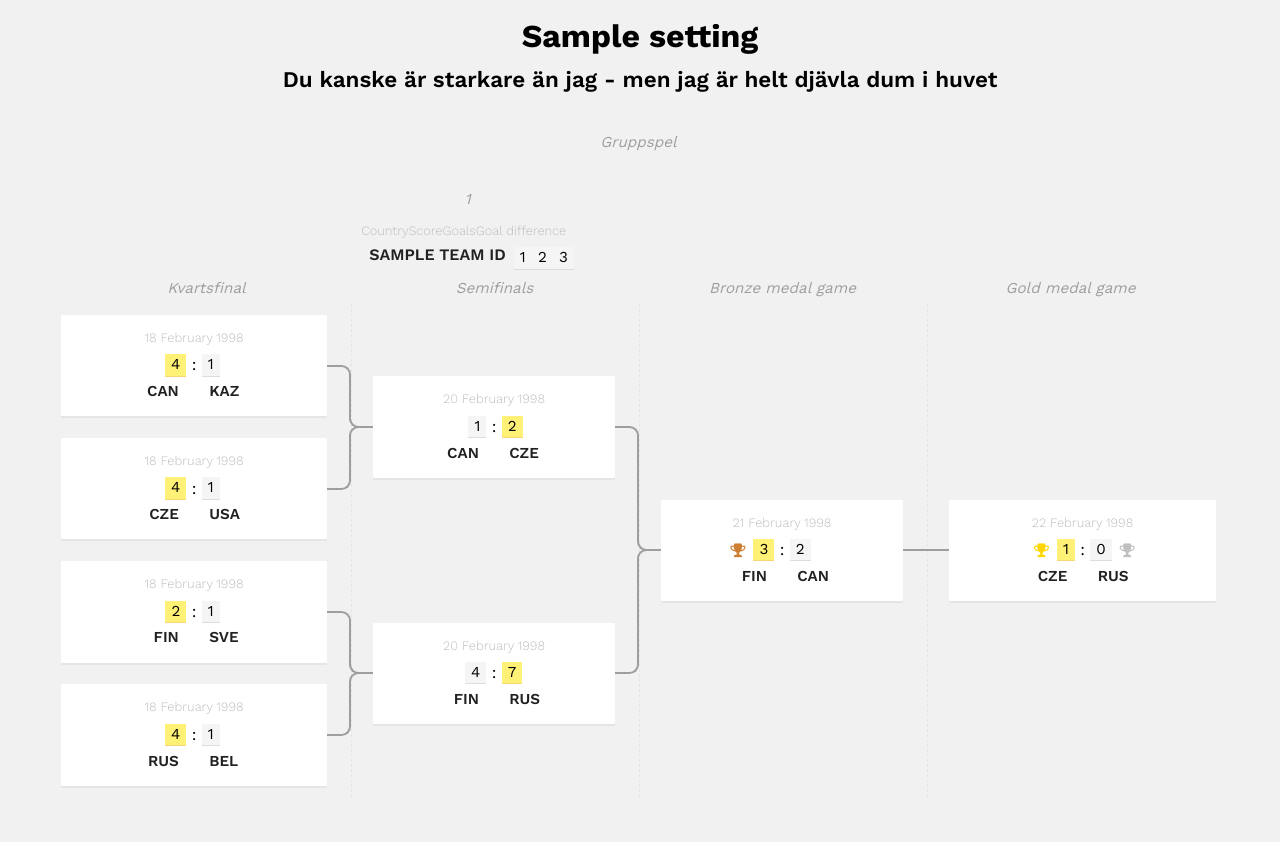
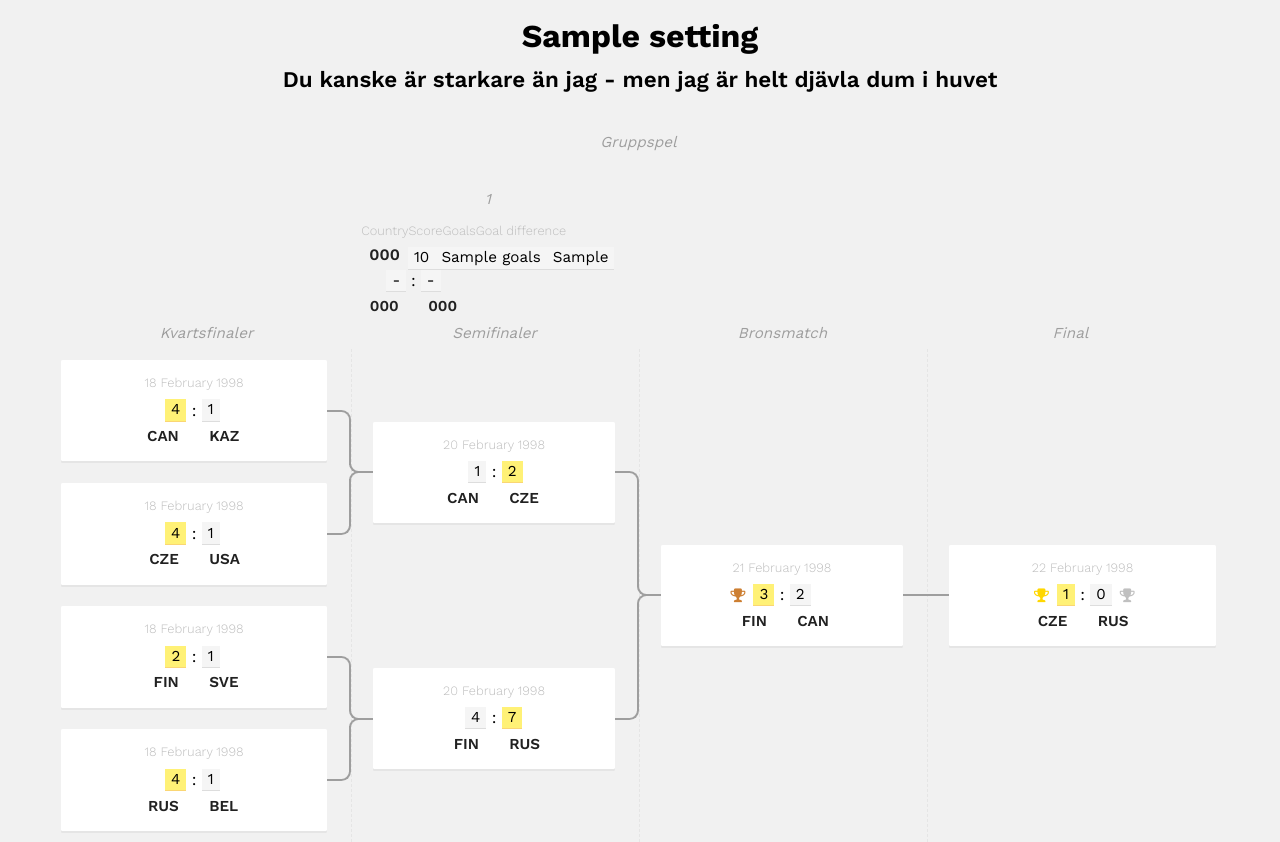
Before and after one commit to jackonelli/WednesdayWorldCup, a Flask app: template templates/index.html in a window 1280 px wide. Before the commit the page ends 788 px from the top, so only its background shows below. Run offline with Flask 2, Linux system fonts and the light colour scheme; the template is opened without the code that fills it: most values are stand-ins (such as "Sample title", 1, 10 or a date in 2020); some libraries are stand-ins or nearby versions.

Commit message:
Group matches, group sort
Automatic print of group matches.
Sorting groups alphabetically

```diff
--- a/app.py
+++ b/app.py
@@ -1,6 +1,7 @@
 from util.io import read_json_to_attrdict
 from lib.tournament import Tournament
 from flask import Flask, render_template
+
 app = Flask(__name__)
 META_SETTINGS = 'settings/meta.json'
 
@@ -10,6 +11,8 @@ def tournament():
     settings = read_json_to_attrdict(META_SETTINGS)
     world_cup = Tournament(settings)
     world_cup.populate()
+    #  world_cup.generate_dummy_results()
+
     return render_template('index.html', tournament=world_cup)
 
 
--- a/lib/group.py
+++ b/lib/group.py
@@ -25,7 +25,7 @@ class Group:
         self.finished = False
 
     def init_from_json(self, dict_):
-        self.id = dict_.name
+        self.id = 'Grupp ' + dict_.name[-1]
 
     def add_game_id(self, game_id):
         self.games.append(game_id)
--- a/main.py
+++ b/main.py
@@ -5,6 +5,7 @@ from lib.tournament import Tournament
 from lib.player import Player
 from util.io import read_json_to_attrdict
 from util.log import setup_logger
+import random
 META_SETTINGS = 'settings/meta.json'
 logger = logging.getLogger(__name__)
 
@@ -15,7 +16,8 @@ def main():
     setup_logger(log_path=os.path.join(settings.root, settings.logdir,  log_file))
     tournament = Tournament(settings)
     tournament.populate()
-    tournament.print_groups()
+    #  tournament.generate_dummy_results()
+    tournament.print_games()
 
 
 if __name__ == '__main__':
--- a/templates/index.html
+++ b/templates/index.html
@@ -46,24 +46,75 @@
                             {% set team = tournament.teams[team_id] %}
                             <tr class="tournament-group__team">
                                 <td class="tournament-group__country">
-                                    <abbr class="tournament-group__code" title="Canada">{{ team.name}}</abbr>
+                                    <abbr class="tournament-group__code" title="{{ team.name }}">{{ team.fifa_code}}</abbr>
                                     <span class="tournament-group__flag flag-icon flag-icon-{{team.iso2}}"
                                           aria-label="Flag"></span>
                                 </td>
                                 <td class="tournament-group__score">
-                                    <span class="tournament-group__number">1</span>
+                                    <span class="tournament-group__number">{{ team.points }}</span>
                                 </td>
                                 <td class="tournament-group__goals">
-                                    <span class="tournament-group__number">2</span>
+                                    <span class="tournament-group__number">{{ team.goals }}</span>
                                 </td>
                                 <td class="tournament-group__goaldiff">
-                                    <span class="tournament-group__number">3</span>
+                                    <span class="tournament-group__number">{{ team.goal_diff }}</span>
                                 </td>
                             </tr>
                             {% endfor %}
                             </tbody>
                         </table>
                     </div>
+                    {% for game_id in group.games %}
+                        {% set game = tournament.games[game_id] %}
+                        {% set home, away = tournament.teams[game.home_team], tournament.teams[game.away_team] %}
+                        {% if game.finished %}
+                            {% if game.home_result > game.away_result %}
+                                {% set home_ext, away_ext = "--winner", "" %}
+                                {% set home_result, away_result = game.home_result, game.away_result %}
+                            {% else %}
+                                {% set home_ext, away_ext = "", "--winner" %}
+                            {% endif %}
+                        {% else %}
+                            {% set home_result, away_result = "-", "-" %}
+                        {% endif %}
+                    <div class="tournament-group__match" tabindex="0">
+                        <table class="tournament-bracket__table">
+                            <!--<caption class="tournament-bracket__caption">
+                                <time datetime="1998-02-18">18 February 1998</time>
+                            </caption> -->
+                            <thead class="sr-only">
+                            <tr>
+                                <th>Country</th>
+                                <th>Score</th>
+                            </tr>
+                            </thead>
+                            <tbody class="tournament-bracket__content">
+                            <tr class="tournament-bracket__team tournament-bracket__team{{home_ext}}">
+                                <td class="tournament-bracket__country">
+                                    <abbr class="tournament-bracket__code" title="{{ home.name }}">
+                                        {{home.fifa_code}}</abbr>
+                                    <span class="tournament-bracket__flag flag-icon flag-icon-{{home.iso2}}"
+                                          aria-label="Flag"></span>
+                                </td>
+                                <td class="tournament-bracket__score">
+                                    <span class="tournament-bracket__number">{{home_result}}</span>
+                                </td>
+                            </tr>
+                            <tr class="tournament-bracket__team tournament-bracket__team">
+                                <td class="tournament-bracket__country">
+                                    <abbr class="tournament-bracket__code" title="{{ away.name }}">
+                                        {{away.fifa_code}}</abbr>
+                                    <span class="tournament-bracket__flag flag-icon flag-icon-{{away.iso2}}"
+                                          aria-label="Flag"></span>
+                                </td>
+                                <td class="tournament-bracket__score">
+                                    <span class="tournament-bracket__number">{{away_result}}</span>
+                                </td>
+                            </tr>
+                            </tbody>
+                        </table>
+                    </div>
+                    {% endfor %}
                 </li>
                 {% endfor %}
             </ul>
@@ -72,7 +123,7 @@
     <!-- BRACKET -->
     <div class="tournament-bracket tournament-bracket--rounded">
         <div class="tournament-bracket__round tournament-bracket__round--quarterfinals">
-            <h3 class="tournament-bracket__round-title">Kvartsfinal</h3>
+            <h3 class="tournament-bracket__round-title">Kvartsfinaler</h3>
             <ul class="tournament-bracket__list">
                 <li class="tournament-bracket__item">
                     <div class="tournament-bracket__match" tabindex="0">
@@ -227,7 +278,7 @@
             </ul>
         </div>
         <div class="tournament-bracket__round tournament-bracket__round--semifinals">
-            <h3 class="tournament-bracket__round-title">Semifinals</h3>
+            <h3 class="tournament-bracket__round-title">Semifinaler</h3>
             <ul class="tournament-bracket__list">
                 <li class="tournament-bracket__item">
                     <div class="tournament-bracket__match" tabindex="0">
@@ -307,7 +358,7 @@
             </ul>
         </div>
         <div class="tournament-bracket__round tournament-bracket__round--bronze">
-            <h3 class="tournament-bracket__round-title">Bronze medal game</h3>
+            <h3 class="tournament-bracket__round-title">Bronsmatch</h3>
             <ul class="tournament-bracket__list">
                 <li class="tournament-bracket__item">
                     <div class="tournament-bracket__match" tabindex="0">
@@ -351,7 +402,7 @@
             </ul>
         </div>
         <div class="tournament-bracket__round tournament-bracket__round--gold">
-            <h3 class="tournament-bracket__round-title">Gold medal game</h3>
+            <h3 class="tournament-bracket__round-title">Final</h3>
             <ul class="tournament-bracket__list">
                 <li class="tournament-bracket__item">
                     <div class="tournament-bracket__match" tabindex="0">
```
Also changed, not shown: lib/game.py (+6 -5 lines), lib/team.py (+5 -3 lines), lib/tournament.py (+10 -0 lines).
